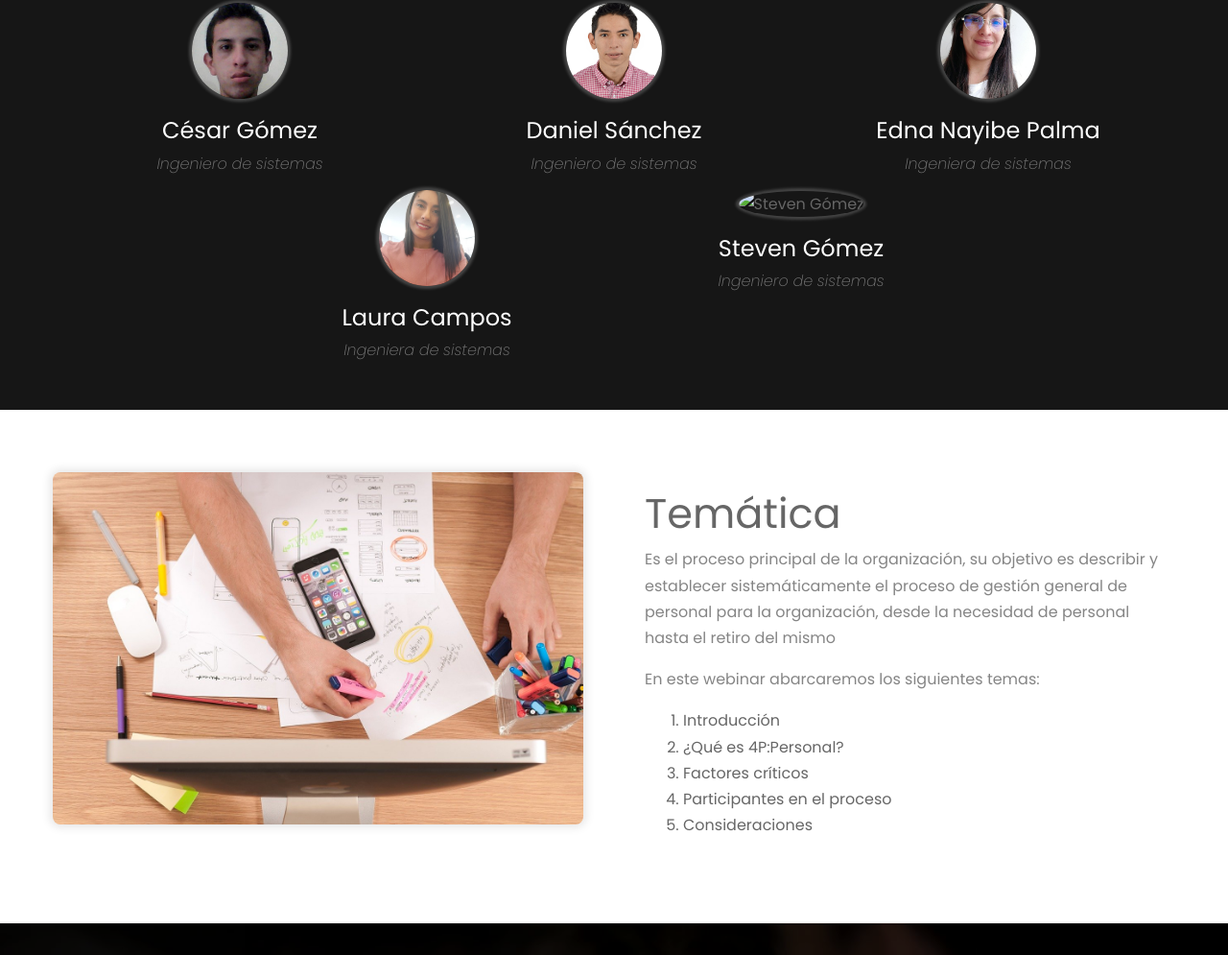
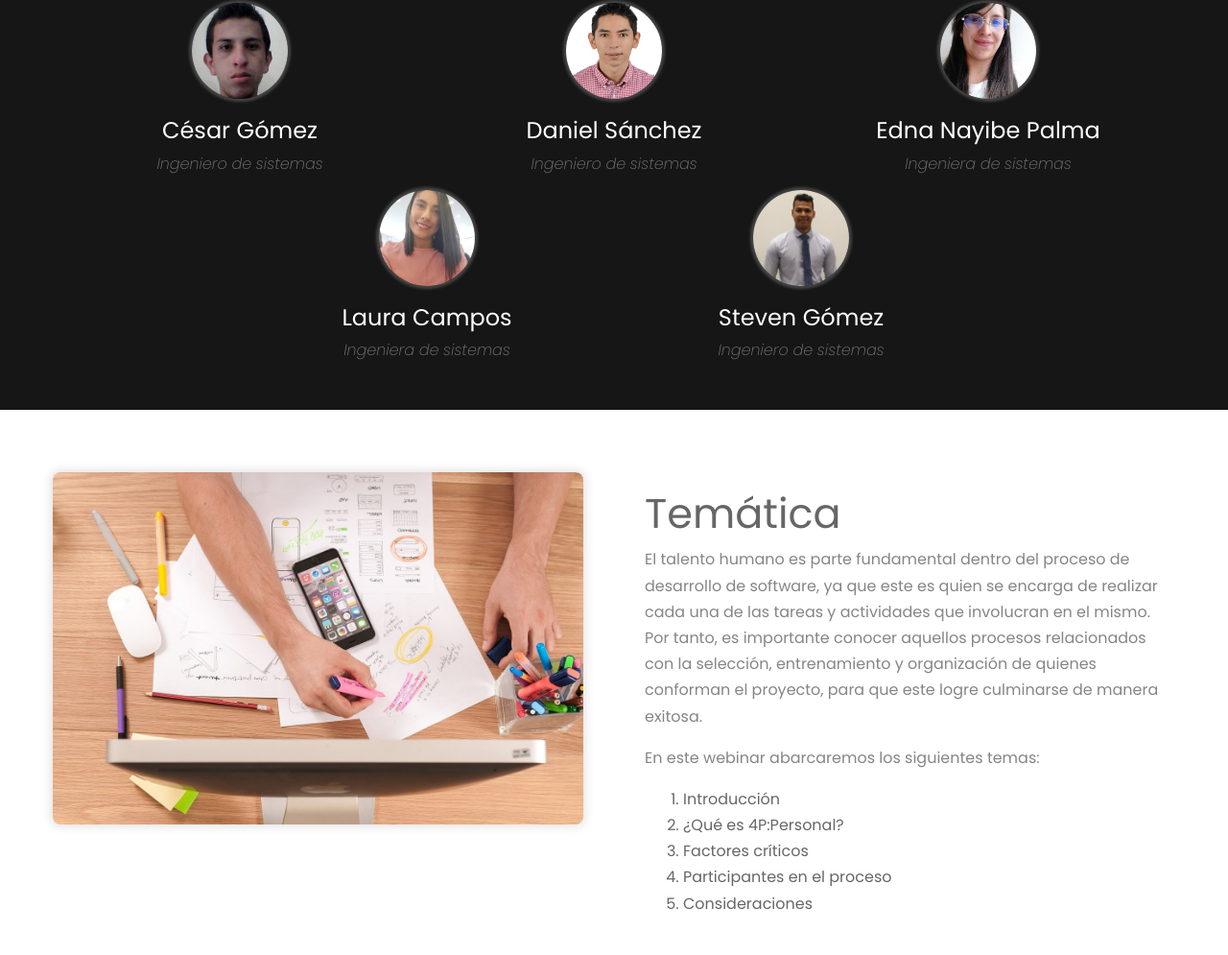
Before and after one commit to djsanchez2020/dra-webinar, a plain HTML site: page index.html in a window 1280 px wide. Shown: the part 917-1912 px from the top of the page at 96% size. Drawn offline with Linux system fonts and the light colour scheme.

Commit message:
Ajustes 4p

```diff
--- a/index.html
+++ b/index.html
@@ -103,7 +103,7 @@ Description: alive is a minimal, responsive, business coming soon / landing page
 
         <!-- item -->
         <div class="col-sm-4 text-center">
-          <img src="images/ponentes/avatar.png" alt="Steven Gómez" class="ponente">
+          <img src="images/ponentes/steven.jpeg" alt="Steven Gómez" class="ponente">
           <h3>Steven Gómez</h3>
           <p>Ingeniero de sistemas</p>
         </div>
@@ -118,11 +118,7 @@ Description: alive is a minimal, responsive, business coming soon / landing page
       <div class="row feature design">
         <div class="six columns right">
           <h2>Temática</h2>
-          <p>Es el proceso principal de la organización, su objetivo es
-            describir y establecer sistemáticamente el proceso
-            de gestión general de personal para la organización,
-            desde la necesidad de personal hasta el retiro del
-            mismo
+          <p>El talento humano es parte fundamental dentro del proceso de desarrollo de software, ya que este es quien se encarga de realizar cada una de las tareas y actividades que involucran en el mismo. Por tanto, es importante conocer aquellos procesos relacionados con la selección, entrenamiento y organización de quienes conforman el proyecto, para que este logre culminarse de manera exitosa.
           </p>
           <p>En este webinar abarcaremos los siguientes temas:</p>
           <ol class="list-items">
```
Also changed, not shown: images/ponentes/steven.jpeg (added).
